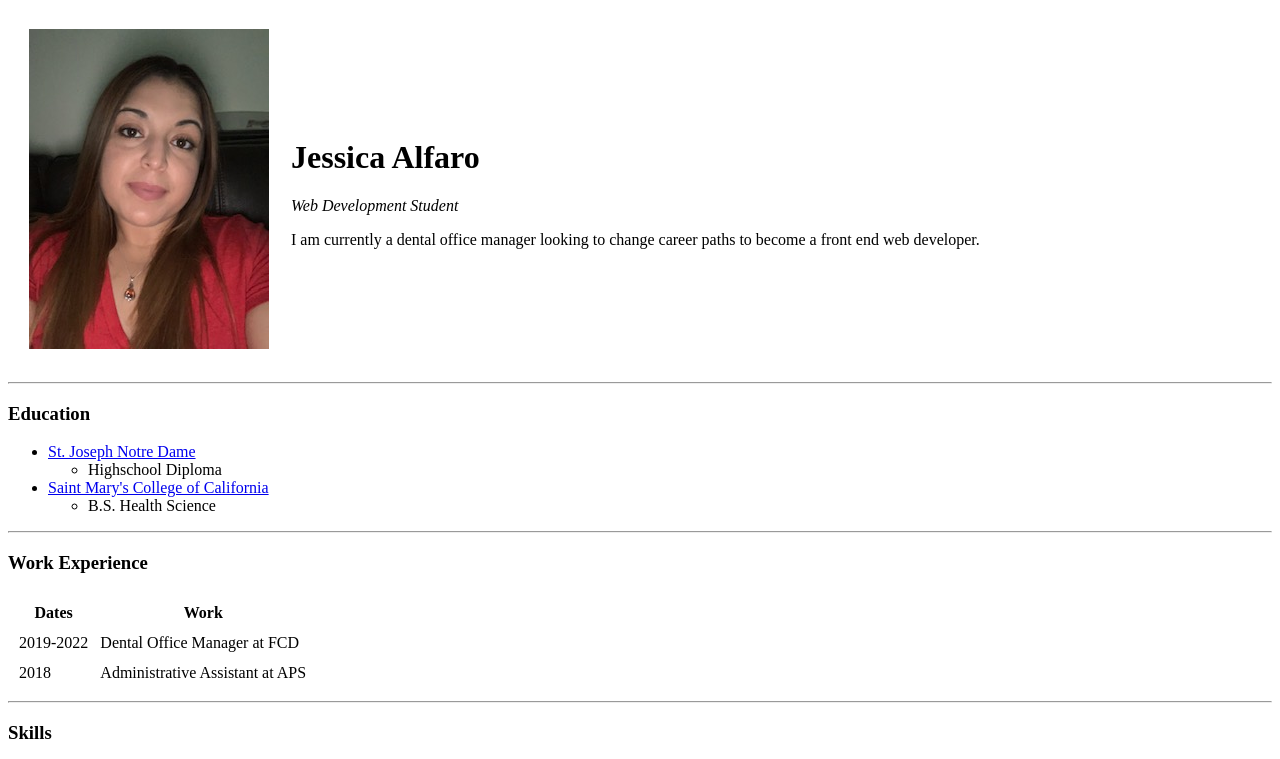
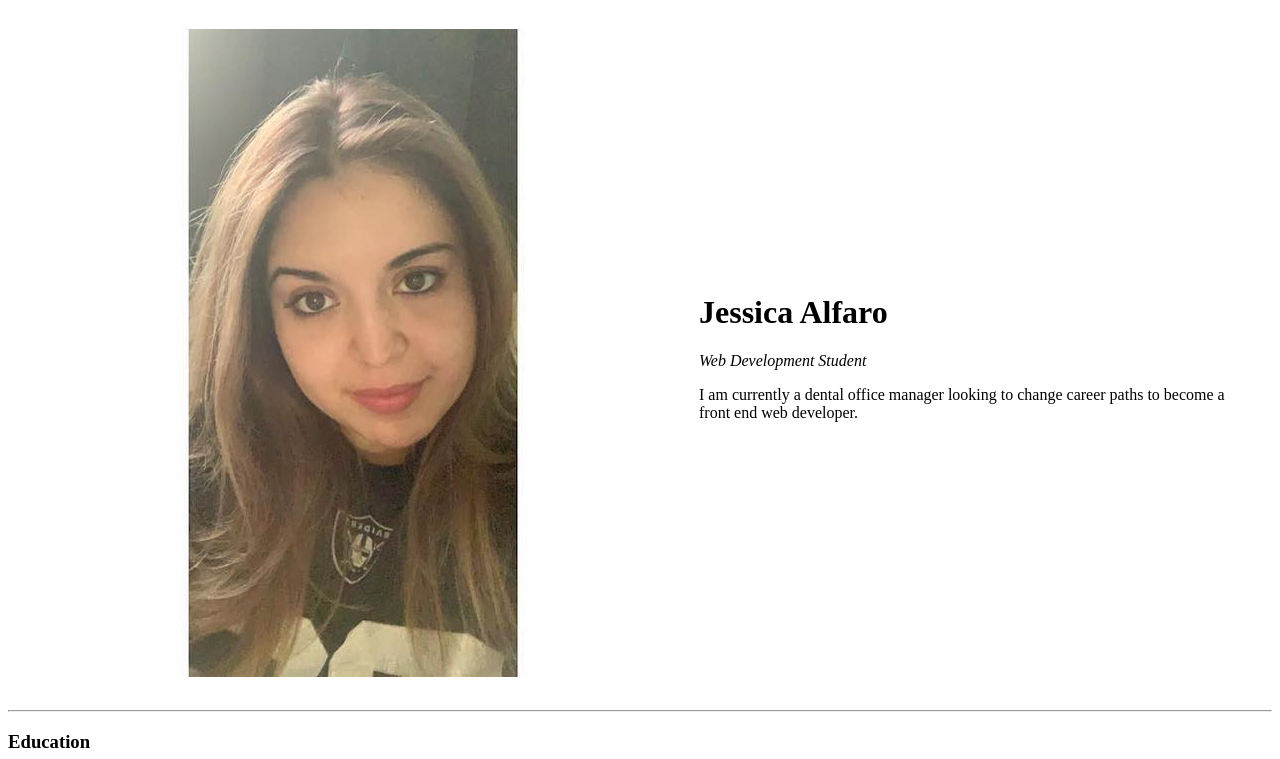
Before and after one commit to jess-1890/cv, a plain HTML site: page index.html in a window 1280 px wide. Shown: the top 759 px of the page. Drawn offline with Linux system fonts and the light colour scheme.

Commit message:
Changed Photo

```diff
--- a/index.html
+++ b/index.html
@@ -9,7 +9,7 @@
 <body>
   <table cellspacing="20">
     <tr>
-      <td><img src="Images/Jessica2.jpg" alt="Jessica profile picture"></td>
+      <td><img src="Images/Jessica.jpeg" alt="Jessica profile picture"></td>
       <td>
         <h1>Jessica Alfaro</h1>
         <p><em>Web Development Student</em></p>
```
